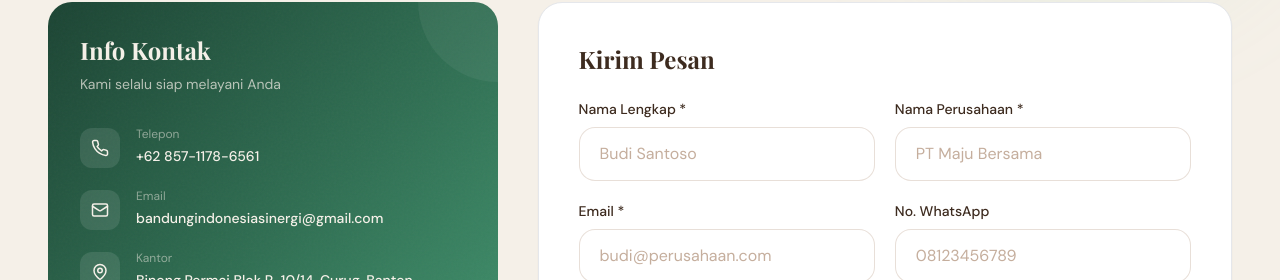
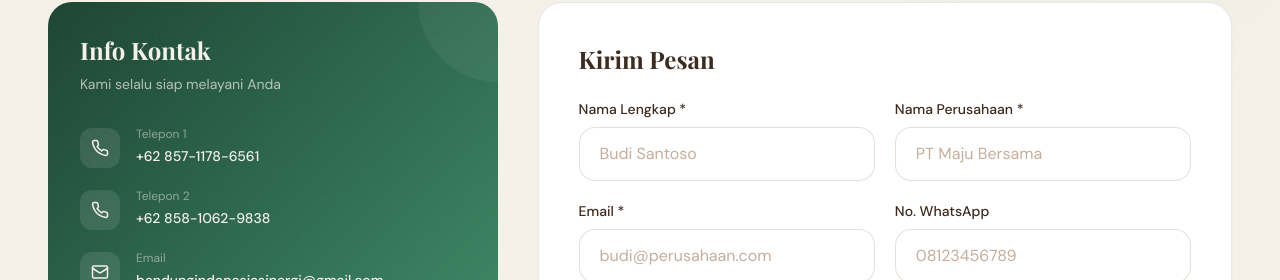
Before and after one commit to ganoolmovie5th-cell/sarau-luxury-claude, a Next.js app: page /contact in a window 1280 px wide. Shown: the part 396-676 px from the top of the page. Built offline with nearby package versions, Linux system fonts and the light colour scheme; no server answers; a web font is replaced by a local one.

Commit message:
feat: tambah nomor kedua +6285810629838 di halaman kontak

```diff
--- a/src/components/sections/ContactForm.tsx
+++ b/src/components/sections/ContactForm.tsx
@@ -6,7 +6,8 @@ import { useInView } from 'react-intersection-observer'
 import { Mail, Phone, MapPin, Clock, Send, CheckCircle } from 'lucide-react'
 
 const contactInfo = [
-  { icon: Phone,  label: 'Telepon',   value: '+62 857-1178-6561',              href: 'tel:+6285711786561' },
+  { icon: Phone,  label: 'Telepon 1',  value: '+62 857-1178-6561',              href: 'tel:+6285711786561' },
+  { icon: Phone,  label: 'Telepon 2',  value: '+62 858-1062-9838',              href: 'tel:+6285810629838' },
   { icon: Mail,   label: 'Email',     value: 'bandungindonesiasinergi@gmail.com', href: 'mailto:bandungindonesiasinergi@gmail.com' },
   { icon: MapPin, label: 'Kantor',    value: 'Binong Permai Blok R-10/14, Curug, Banten', href: 'https://maps.google.com/?q=Binong+Permai+Blok+R-10/14+Curug+Banten' },
   { icon: Clock,  label: 'Jam Kerja', value: 'Senin – Sabtu, 08.00 – 20.00 WIB', href: null },
```
